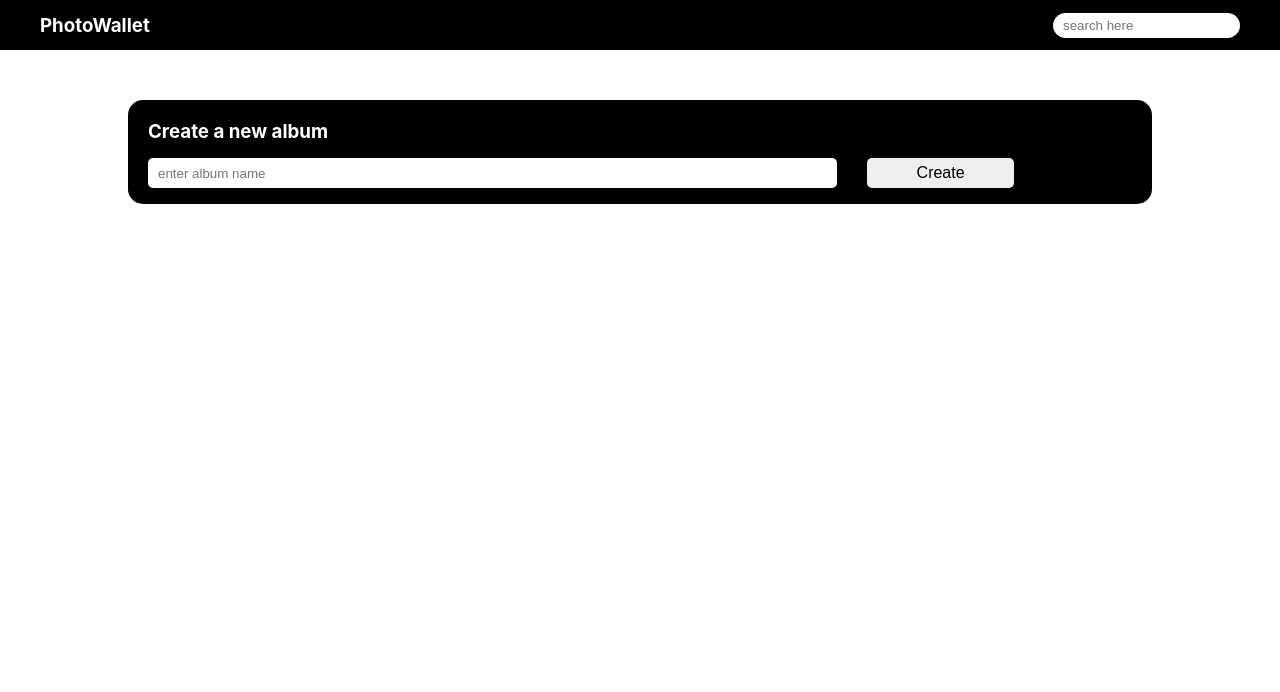
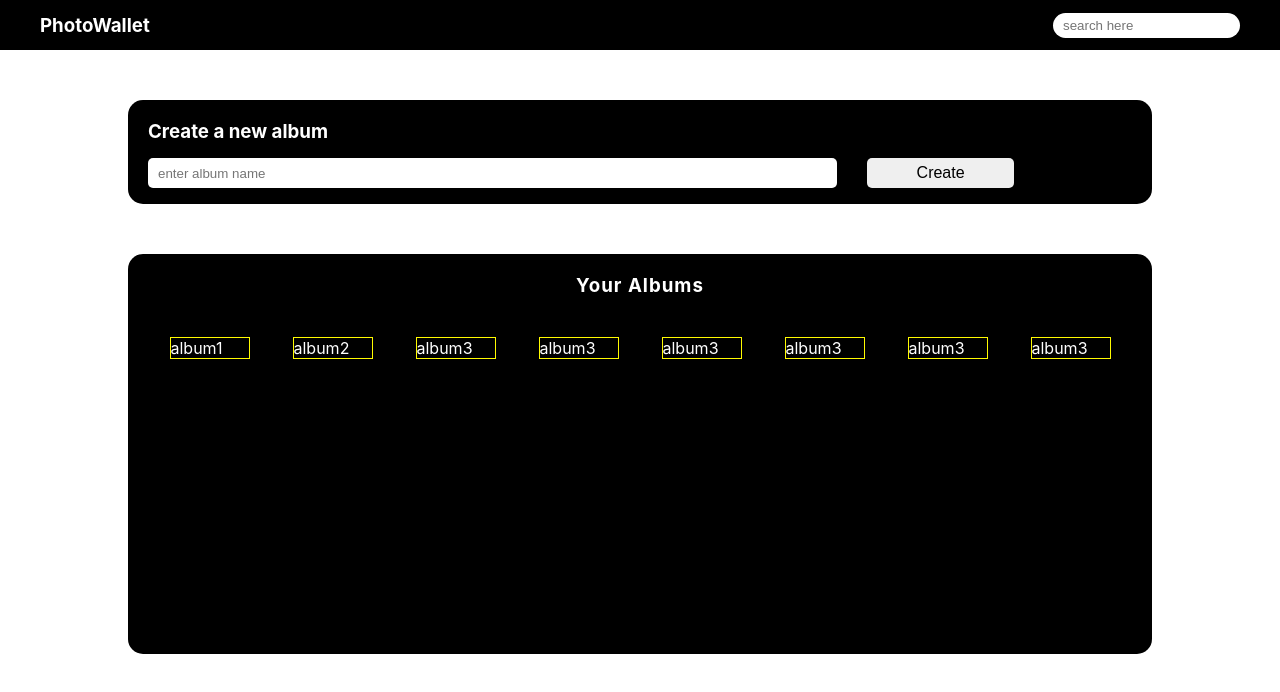
Before and after one commit to Mayankyadav3980/PhotoWallet, a React (Create React App) app: page / in a window 1280 px wide. Shown: the top 692 px of the page. Built offline with nearby package versions, Linux system fonts and the light colour scheme.

Commit message:
InputBox updated

```diff
--- a/package.json
+++ b/package.json
@@ -6,6 +6,7 @@
     "@testing-library/jest-dom": "^5.17.0",
     "@testing-library/react": "^13.4.0",
     "@testing-library/user-event": "^13.5.0",
+    "firebase": "^11.0.2",
     "react": "^18.3.1",
     "react-dom": "^18.3.1",
     "react-scripts": "5.0.1",
--- a/src/App.js
+++ b/src/App.js
@@ -1,12 +1,14 @@
 import './App.css';
 import Navbar from './components/Navbar/Navbar';
 import InputBox from './components/InputBox/InputBox';
+import AlbumList from './components/AlbumList/AlbumList';
 
 function App() {
   return (
     <div className="app">
       <Navbar/>
       <InputBox/>
+      <AlbumList/>
     </div>
   );
 }
--- /dev/null
+++ b/src/components/AlbumList/AlbumList.js
@@ -0,0 +1,24 @@
+import React from "react";
+import styles from './AlbumList.module.css'
+
+const AlbumList = () => {
+    return (
+      <div className={styles.container}>
+        <h3 className={styles.heading}>Your Albums</h3>
+        <div className={styles.album_list}>
+
+          {/* display all album collection list below */}
+          <div className={styles.album}>album1</div>
+          <div className={styles.album}>album2</div>
+          <div className={styles.album}>album3</div>
+          <div className={styles.album}>album3</div>
+          <div className={styles.album}>album3</div>
+          <div className={styles.album}>album3</div>
+          <div className={styles.album}>album3</div>
+          <div className={styles.album}>album3</div>
+        </div>
+      </div>
+    );
+}
+
+export default AlbumList;
--- /dev/null
+++ b/src/components/AlbumList/AlbumList.module.css
@@ -0,0 +1,32 @@
+.container{
+    background-color: rgb(0, 0, 0);
+    width: 80vw;
+    height: 50vh;
+    padding: 10px 20px;
+    /* border: 1px solid red; */
+    border-radius: 15px;
+    margin: auto;
+    margin-top: 50px;
+}
+
+.heading{
+    color: white;
+    margin: 10px auto 20px;
+    /* background-color: red; */
+    /* border: 1px solid rgb(0, 255, 132); */
+    text-align: center;
+    letter-spacing: 1px;
+}
+
+.album_list{
+    display: flex;
+    flex-wrap: wrap;
+    justify-content: space-around;
+     /* border: 1px solid rgb(0, 255, 132); */
+}
+.album{
+    color: white;
+     border: 1px solid rgb(255, 251, 0);
+     width: 80px;
+     margin: 20px
+}
--- a/src/components/InputBox/InputBox.js
+++ b/src/components/InputBox/InputBox.js
@@ -1,7 +1,22 @@
-import React from 'react'
+import React, { useState } from 'react'
 import InputBoxStyles from './InputBox.module.css'
+import { db } from '../../firebaseInit'
+import { addDoc, collection } from 'firebase/firestore'
+
 
 const InputBox = () => {
+  const [albumName, setAlbumName] = useState("");
+
+  const handleSubmit = async () => {
+    try{
+       await addDoc(collection(db, albumName), {});
+       setAlbumName("");
+      //  alert("new album created!!");
+    }catch(e){
+      console.log('error is: ' + e);
+    }
+  }
+
   return (
     <div className={InputBoxStyles.container}>
       <h3 className={InputBoxStyles.heading}>Create a new album</h3>
@@ -9,8 +24,13 @@ const InputBox = () => {
         <input
           placeholder="enter album name"
           className={InputBoxStyles.item1}
+          onChange={(e)=> setAlbumName(e.target.value)}
+          value={albumName}
         />
-        <button className={InputBoxStyles.item2}>Create</button>
+        <button
+        className={InputBoxStyles.item2}
+        onClick={handleSubmit}
+        >Create</button>
       </div>
     </div>
   );
--- /dev/null
+++ b/src/firebaseInit.js
@@ -0,0 +1,19 @@
+// Import the functions you need from the SDKs you need
+import { initializeApp } from "firebase/app";
+import { getFirestore } from "firebase/firestore";
+// TODO: Add SDKs for Firebase products that you want to use
+// https://firebase.google.com/docs/web/setup#available-libraries
+
+// Your web app's Firebase configuration
+const firebaseConfig = {
+  apiKey: "AIzaSyCh6luB-fyEyAG-sVOk258QcMQSEEM0h-o",
+  authDomain: "photowallet-e58b8.firebaseapp.com",
+  projectId: "photowallet-e58b8",
+  storageBucket: "photowallet-e58b8.firebasestorage.app",
+  messagingSenderId: "284057091785",
+  appId: "1:284057091785:web:07ee88fd8ae5dd4b201718",
+};
+
+// Initialize Firebase
+const app = initializeApp(firebaseConfig);
+export const db = getFirestore(app);
```
Also changed, not shown: 1 other file (tests, documents, lock files or other folders).
